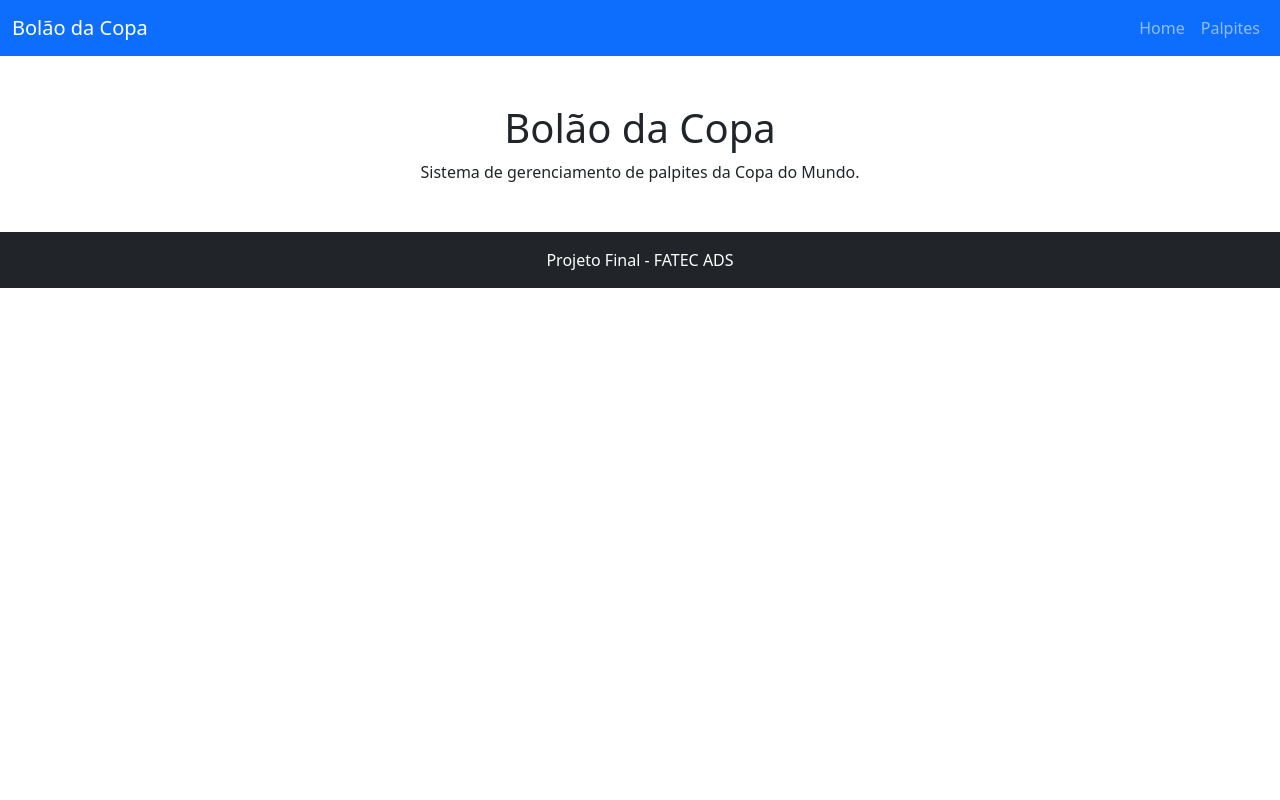
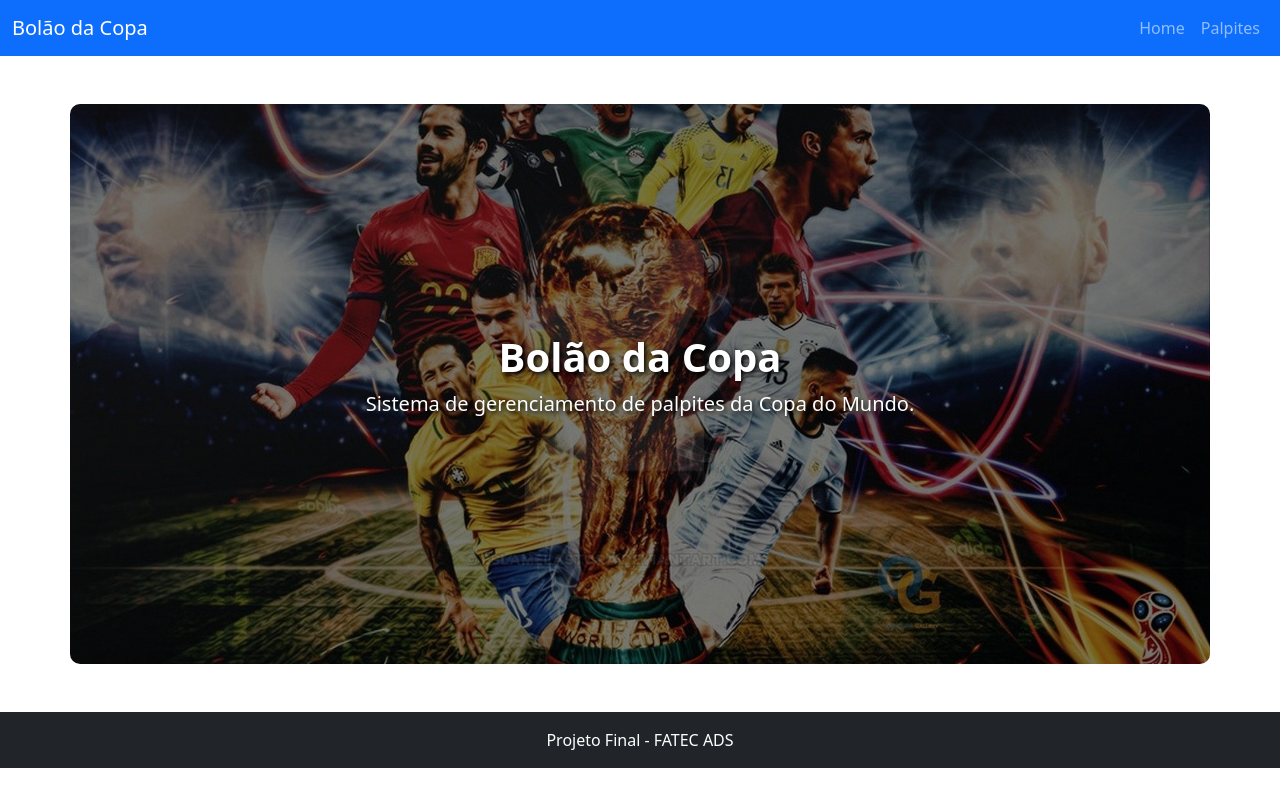
Before and after one commit to EricaPereira34/Projeto-Final-BolaoCopa-front, an Angular app: page / in a window 1280 px wide. Built offline with nearby package versions, Linux system fonts and the light colour scheme.

Commit message:
finalizado

```diff
--- a/src/app/home-component/home-component.css
+++ b/src/app/home-component/home-component.css
@@ -0,0 +1,32 @@
+.container {
+    min-height: 70vh;
+
+    background-image:
+        linear-gradient(
+            rgba(0, 0, 0, 0.5),
+            rgba(0, 0, 0, 0.5)
+        ),
+        url('../../assets/copa-fundo.jpg');
+
+    background-size: cover;
+    background-position: center;
+    background-repeat: no-repeat;
+
+    display: flex;
+    flex-direction: column;
+    justify-content: center;
+
+    border-radius: 10px;
+}
+
+h1 {
+    color: white;
+    font-weight: bold;
+    text-shadow: 2px 2px 5px black;
+}
+
+p {
+    color: white;
+    font-size: 20px;
+    text-shadow: 2px 2px 5px black;
+}
```
Also changed, not shown: src/assets/copa-fundo.jpg (added).
